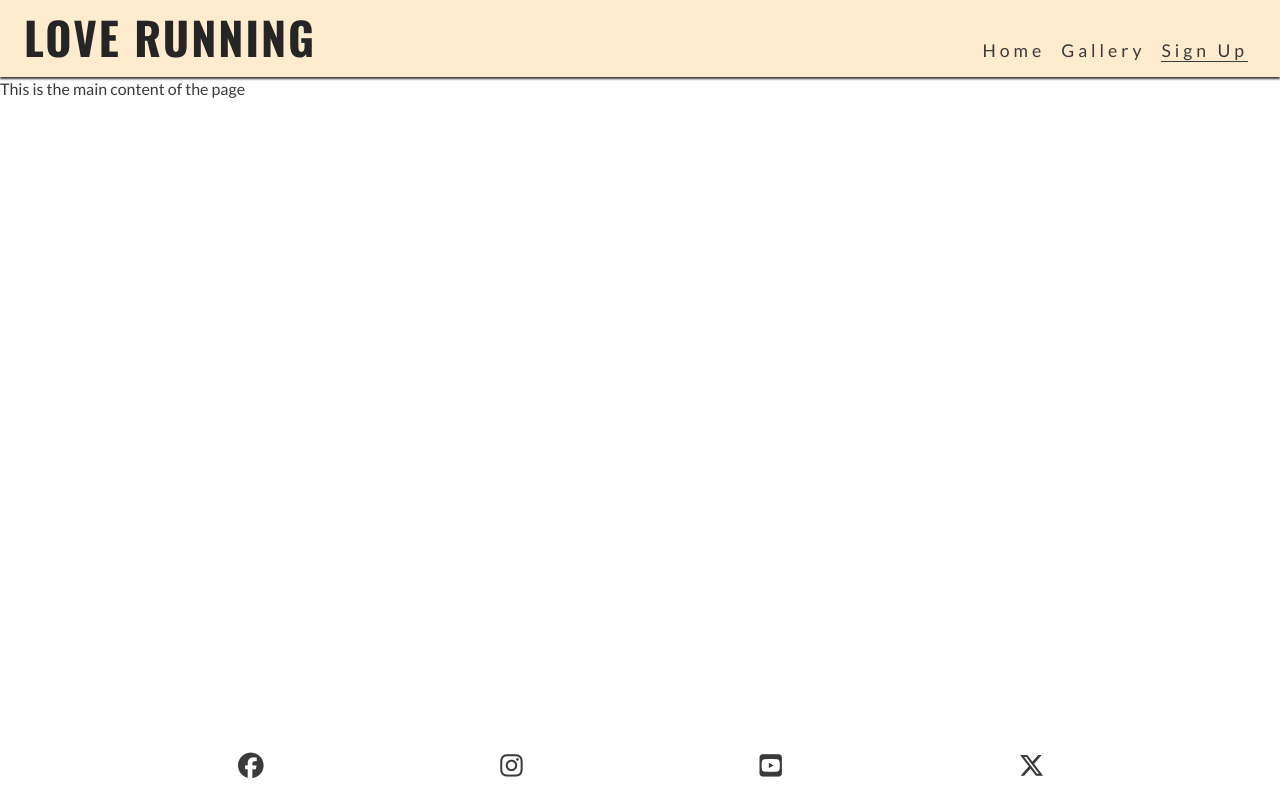
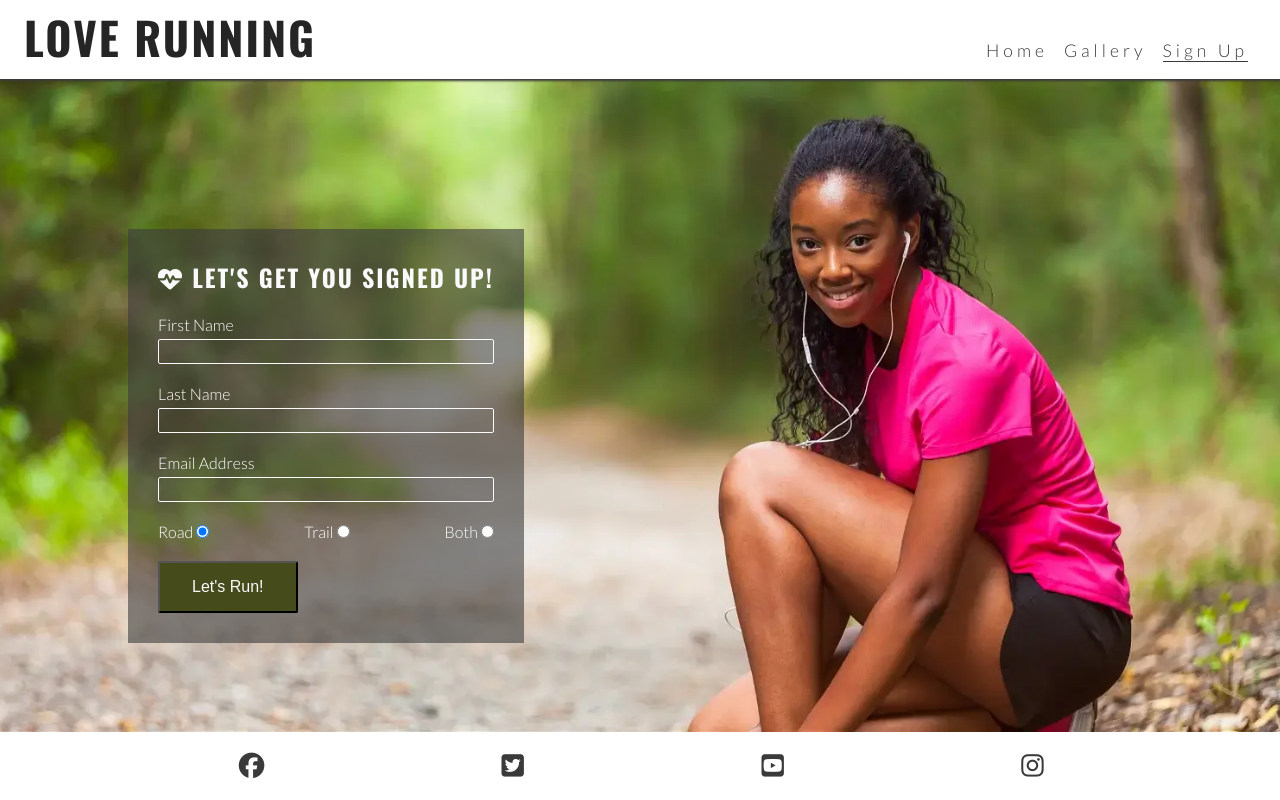
Before and after one commit to Chia-Codes/my-practice-repository, a plain HTML site: page signup.html in a window 1280 px wide. Drawn offline with nearby package versions, Linux system fonts and the light colour scheme; a web font is replaced by a local one.

Commit message:
Add image and style to sign up page with form

```diff
--- a/assets/css/style.css
+++ b/assets/css/style.css
@@ -1,11 +1,10 @@
 /* Google fonts import */
-@import url('https://fonts.googleapis.com/css2?family=Oswald:wght@200..700&family=Shrikhand&display=swap');
-@import url('https://fonts.googleapis.com/css2?family=Lato:wght@300;400&family=Oswald:wght@200..700&family=Shrikhand&display=swap');
+@import url('https://fonts.googleapis.com/css2?family=Lato:wght@300&family=Oswald:wght@200;300;400;500;600;700&display=swap');
 
-/* Asterisk wildcard selctor to overide defult styles added by the browser */
+/* Asterisk wildcard selector to override default styles added by the browser */
 * {
+    padding: 0;
     margin: 0;
-    padding: 0;
     box-sizing: border-box;
 }
 
@@ -14,10 +13,9 @@ body {
     min-height: 100vh;
     display: flex;
     flex-direction: column;
-    font-family: 'Lato', sans-serif;
-
     /* Generic project styles */
     color: #3a3a3a;
+    font-family: 'Lato', sans-serif;
 }
 
 h1, h2, h3 {
@@ -27,9 +25,13 @@ h1, h2, h3 {
     color: #252525;
 }
 
+.hidden-heading {
+    display: none;
+}
+
 /* Header */
 header {
-    background-color: blanchedalmond;
+    background-color: #ffffff;
     padding: 0 1rem;
     position: fixed;
     z-index: 99;
@@ -45,15 +47,14 @@ header a {
     color: inherit;
 }
 
-
 #menu {
     font-size: 110%;
     letter-spacing: 4px;
-    list-style-type: none   ;
+    list-style-type: none;
 }
 
 #menu > li {
-    margin-bottom: 1rem;
+    margin-bottom: 1em;
 }
 
 .active {
@@ -63,7 +64,7 @@ header a {
 /* Navbar styles with dropdown toggle */
 nav {
     position: absolute;
-    background-color: blanchedalmond;
+    background-color: #ffffff;
     width: 100%;
     left: 0;
     padding: 0 1rem;
@@ -85,14 +86,18 @@ nav {
     font-size: 2rem;
 }
 
-/* Main */
+/* Main content */
 main {
-    /* Allow main to take up surplus and push footer to the bottom */
+    /* Enlarge main element to push footer down*/
     flex: 1 0 auto;
+    /* Add margin at the top to prevent content from being covered by the header */
     margin-top: 47px;
+    /* Enable flex properties for child elements */
+    display: flex;
+    flex-direction: column;
 }
 
-/* Hero Section */
+/* Hero section */
 #hero {
     height: 600px;
     width: 100%;
@@ -101,7 +106,7 @@ main {
 }
 
 #cover-text {
-    /* Final rgb value set the opacity so it is semi-transparent */
+    /* Final rgba value sets the opacity so it is semi-transparent */
     background-color: rgba(241, 109, 107, .7);
     font-size: 130%;
     position: absolute;
@@ -116,7 +121,7 @@ main {
     color: #ffffff;
 }
 
-/* Reasons Section */
+/* Reasons section */
 #reasons {
     width: 90%;
     margin: 20px auto;
@@ -126,10 +131,10 @@ main {
     margin-bottom: 20px;
     text-align: center;
     font-size: 280%;
-
 }
 
- #benefits-physical>div, #benefits-mental>div {
+#benefits-physical > div,
+#benefits-mental > div {
     line-height: 20px;
     margin-bottom: 20px;
 }
@@ -177,7 +182,7 @@ main {
     Each div will expand to fill the available space on its row */
     flex-basis: 200px;
     flex-grow: 1;
-    /* Creates a grid of meetup time divs over the background image */
+    /* Creates a grid of meetup time dives over the background image */
     border: 2px solid white;
 }
 
@@ -194,6 +199,57 @@ main {
 
 #photos {
     line-height: 0;
+}
+
+/* Form */
+#signup {
+    background-image: url("../images/signup-image.webp");
+    background-size: cover;
+    background-position: 75%;
+    padding: 20px 10% 0 10%;
+    flex-grow: 1;
+}
+
+
+#signup-form {
+    color: #ffffff;
+    background-color: rgba(60, 60, 60, 0.6);
+    padding: 30px;
+}
+
+
+#signup-form>h2 {
+    color: #fafafa;
+    margin-bottom: 20px;
+}
+
+
+.text-input {
+    background: transparent;
+    color: #fafafa;
+    width: 100%;
+    height: 25px;
+    margin: 5px 0 20px 0;
+    border: 1px solid #fafafa;
+    border-radius: 2px;
+    padding: 0 5px;
+}
+
+
+.radio-buttons {
+    width: 100%;
+    display: flex;
+    justify-content: space-between;
+}
+
+
+.join-button {
+    margin-top: 20px;
+    border-radius: 2px;
+    padding: 15px 32px;
+    font-size: 100%;
+    background-color: #454b1b;
+    color: #fafafa;
 }
 
 /* Footer */
@@ -219,9 +275,8 @@ main {
     }
 }
 
-/* Media query: tablet and larger (768px and up) */
+/* Media query: tablets and larger (768px and up) */
 @media screen and (min-width: 768px) {
-
     /* Header */
     nav {
         display: block;
@@ -249,9 +304,9 @@ main {
         margin: 0 0.5rem;
     }
 
-    /* Main Content */
+    /* Main content */
     main {
-        /* Push main content down to accomodate large header */
+        /* Push main content down to accommodate larger header */
         margin-top: 79px;
     }
 
@@ -261,7 +316,7 @@ main {
         right: 50px;
     }
 
-    /* Reason */
+    /* Reasons section */
     #benefits-physical,
     #benefits-mental {
         display: flex;
@@ -278,14 +333,36 @@ main {
         text-align: end;
         align-self: flex-end;
     }
-}
 
     /* Gallery */
     #photos {
         column-count: 3;
     }
 
-/* Larger devices (laptops and desktops, 992px and up) */
+    /* Form */
+    #signup {
+        background-position: center;
+        position: relative;
+    }
+
+    #signup-form {
+        max-width: 400px;
+        position: absolute;
+        left: 10%;
+        top: 150px;
+    }
+
+    .text-input:hover {
+        border-color: #f16c6b;
+    }
+
+    .join-button:hover {
+        background-color: #fafafa;
+        color: #454b1b;
+    }
+}
+
+/* Large devices (laptops and desktops, 992px and up) */
 @media screen and (min-width: 992px) {
     #menu a:hover{
         border-bottom: 1px solid #3a3a3a;
--- a/signup.html
+++ b/signup.html
@@ -1,61 +1,34 @@
 <!DOCTYPE html>
 <html lang="en">
+
 <head>
-    <meta charset="UTF-8" />
-    <meta http-equiv="X-UA-Compatible" content="IE=edge" />
-    <meta name="viewport" content="width=device-width, initial-scale=1.0" />
-
-
-    <!--Meta tags for search engines-->
-    <meta
-      name="description"
-      content="Club for runners in Dublin, Ireland. Urban running, trail running, Dublin docklands and Phoenix Park."
-    />
-    <meta
-      name="keywords"
-      content="running, Dublin, Ireland, club, urban, trail, docklands, Phoenix Park, love running, run, running club, runners, Ireland, Dublin, sport, exercise"
-    />
-
-    <!--Title-->
+    <meta charset="UTF-8">
+    <meta http-equiv="X-UA-Compatible" content="IE=edge">
+    <meta name="viewport" content="width=device-width, initial-scale=1.0">
+    <!-- Meta tags for search engines -->
+    <meta name="description"
+        content="Love Running. Club for runners in Dublin, Ireland. Urban running, trail running. Dublin docklands and Phoenix Park">
+    <meta name="keywords" content="love running, run, running club, runners, Ireland, Dublin, sport, exercise">
+    <!-- Title -->
     <title>Love Running</title>
-
-    <!--Favicon-->
-    <link
-      rel="icon"
-      href="assets/favicon-zip/favicon.ico"
-      type="image/x-icon"
-    />
-    <link
-      rel="apple-touch-icon"
-      sizes="180x180"
-      href="assets/favicon/apple-touch-icon.png"
-    />
-    <link
-      rel="icon"
-      type="image/png"
-      sizes="32x32"
-      href="assets/favicon/favicon-32x32.png"
-    />
-    <link
-      rel="icon"
-      type="image/png"
-      sizes="16x16"
-      href="assets/favicon/favicon-16x16.png"
-    />
-
-    <!--Stylesheet-->
-    <link rel="stylesheet" href="assets/css/style.css" />
+    <!-- Favicon -->
+    <link rel="apple-touch-icon" sizes="180x180" href="assets/favicon/apple-touch-icon.png">
+    <link rel="icon" type="image/png" sizes="32x32" href="assets/favicon/favicon-32x32.png">
+    <link rel="icon" type="image/png" sizes="16x16" href="assets/favicon/favicon-16x16.png">
+    <!-- Stylesheet -->
+    <link rel="stylesheet" href="assets/css/style.css">
 </head>
 
 <body>
-    <!--Header-->
+    <!-- Header -->
     <header>
         <a href="index.html">
             <h1 id="logo">Love Running</h1>
         </a>
-      <input type="checkbox" id="nav-toggle" name="nav-toggle" />
-      <label for="nav-toggle" class="nav-toggle-label"><i class="fa-solid fa-bars"></i></label>
-      <span></span>
+        <input type="checkbox" id="nav-toggle" name="nav-toggle">
+        <label for="nav-toggle" class="nav-toggle-label">
+            <i class="fa-solid fa-bars"></i>
+        </label>
         <nav>
             <ul id="menu">
                 <li><a href="index.html">Home</a></li>
@@ -64,44 +37,68 @@
             </ul>
         </nav>
     </header>
-    <!--Main-->
-    <main>This is the main content of the page</main>
 
-    <!--Footer-->
+    <!-- Main content -->
+    <main>
+        <section id="signup">
+            <form id="signup-form" method="POST" action="https://formdump.codeinstitute.net">
+                <h2><i class="fa-solid fa-heartbeat"></i> Let's get you signed up!</h2>
+                <label for="first-name">First Name</label>
+                <input type="text" name="first_name" id="first-name" class="text-input" required>
+                <br>
+                <label for="last-name">Last Name</label>
+                <input type="text" name="last_name" id="last-name" class="text-input" required>
+                <br>
+                <label for="email-address">Email Address</label>
+                <input type="email" name="email_address" id="email-address" class="text-input" required>
+                <br>
+                <div class="radio-buttons">
+                    <div>
+                        <label for="road">Road</label>
+                        <input type="radio" name="running_preference" id="road" value="road" required checked>
+                    </div>
+                    <div>
+                        <label for="trail">Trail</label>
+                        <input type="radio" name="running_preference" id="trail" value="trail" required>
+                    </div>
+                    <div>
+                        <label for="both">Both</label>
+                        <input type="radio" name="running_preference" id="both" value="both" required>
+                    </div>
+                </div>
+                <button type="submit" class="join-button">Let's Run!</button>
+            </form>
+        </section>
+    </main>
+
+    <!-- Footer -->
     <footer>
         <ul id="social-networks">
             <li>
-          <a href="https://www.facebook.com"
-            target="_blank"
-            rel="noopener"
+                <a href="https://www.facebook.com/" target="_blank" rel="noopener"
                     aria-label="Visit our Facebook page (opens in a new tab)">
                     <i class="fa-brands fa-facebook"></i></a>
             </li>
             <li>
-            <a href="https://www.instagram.com"
-              target="_blank"
-              rel="noopener"
+                <a href="https://www.twitter.com/" target="_blank" rel="noopener"
+                    aria-label="Visit our Twitter page (opens in a new tab)">
+                    <i class="fa-brands fa-twitter-square"></i></a>
+            </li>
+            <li>
+                <a href="https://www.youtube.com/" target="_blank" rel="noopener"
+                    aria-label="Visit our YouTube page (opens in a new tab)">
+                    <i class="fa-brands fa-youtube-square"></i></a>
+            </li>
+            <li>
+                <a href="https://www.instagram.com/" target="_blank" rel="noopener"
                     aria-label="Visit our Instagram page (opens in a new tab)">
                     <i class="fa-brands fa-instagram"></i></a>
-          </li>
-          <li>
-            <a href="https://www.youtube.com"
-              target="_blank"
-              rel="noopener"
-              aria-label="Visit our Youtube page (opens in a new tab)">
-              <i class="fa-brands fa-square-youtube"></i></a>
-          </li>
-          <li>
-            <a href="https://www.twitter.com"
-              target="_blank"
-              rel="noopener"
-              aria-label="Visit our Twitter page (opens in a new tab)">
-              <i class="fa-brands fa-x-twitter"></i></a>
             </li>
         </ul>
     </footer>
 
-    <!--Font Awesome kit-->
-    <script src="https://kit.fontawesome.com/018e5f593c.js" crossorigin="anonymous"></script>
+    <!-- Font Awesome kit -->
+    <script src="https://kit.fontawesome.com/3b20d96fa9.js" crossorigin="anonymous"></script>
 </body>
+
 </html>
```
Also changed, not shown: assets/images/signup-image.webp (added). Lines whose indentation alone changed are shown as unchanged.
